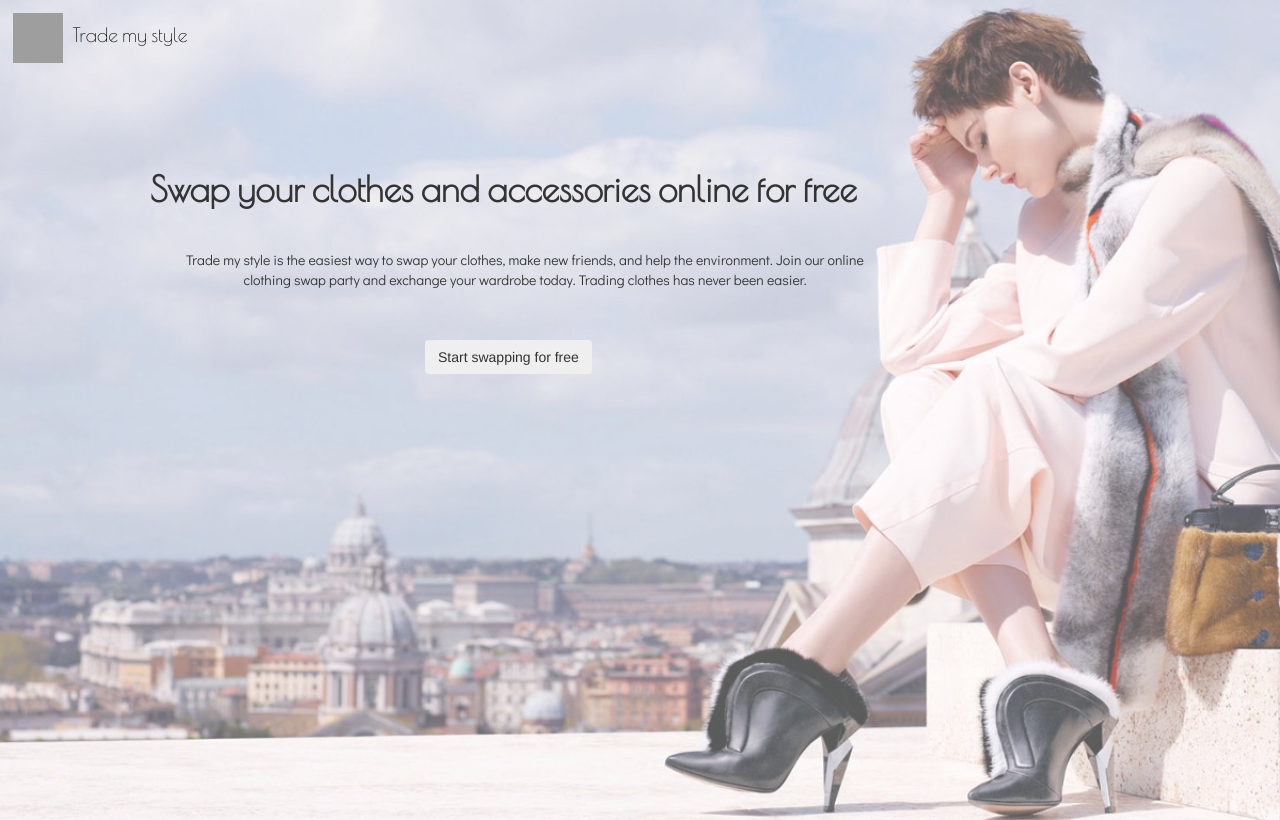
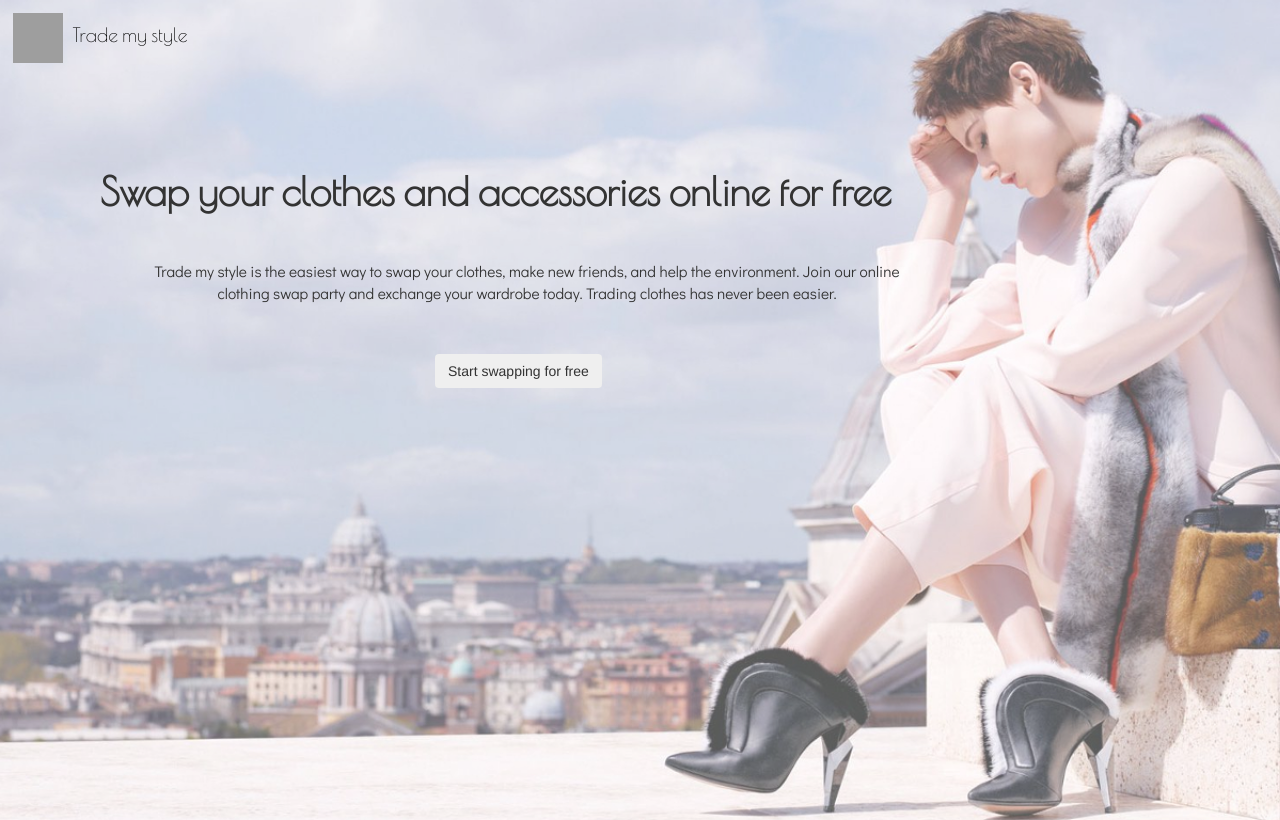
Before and after one commit to atodorovska/RentMyStyleClient, an Angular app: page /home in a window 1280 px wide. Built offline with nearby package versions, Linux system fonts and the light colour scheme; grey boxes are pictures that could not be loaded.

Commit message:
css changes

```diff
--- a/src/app/home/home.component.css
+++ b/src/app/home/home.component.css
@@ -35,26 +35,32 @@ body, html{
 #title{
   position: absolute;
   top: 15rem;
-  margin-left: 15rem;
-  font-size: 2.5em;
+  margin-left: 10rem;
+  font-size: 2.8em;
   font-family: 'Poiret One', cursive;
   font-weight: 700;
 }
 
 #center_of_image{
   position: absolute;
-  top: 25rem;
-  margin-left: 17.5rem;
+  top: 26rem;
+  margin-left: 12.7rem;
 }
 
 #center_of_image div{
-  width: 70rem;
+  width: 80rem;
   text-align: center;
+  font-size: 1.1em;
   font-family: 'Didact Gothic', sans-serif;
 }
 
 #center_of_image button{
   text-align: center;
-  margin-left: 25rem;
+  margin-left: 30.8rem;
   margin-top: 5rem;
+  transition: 0.3s;
 }
+
+#center_of_image button:hover{
+  opacity: 0.7;
+}
```
